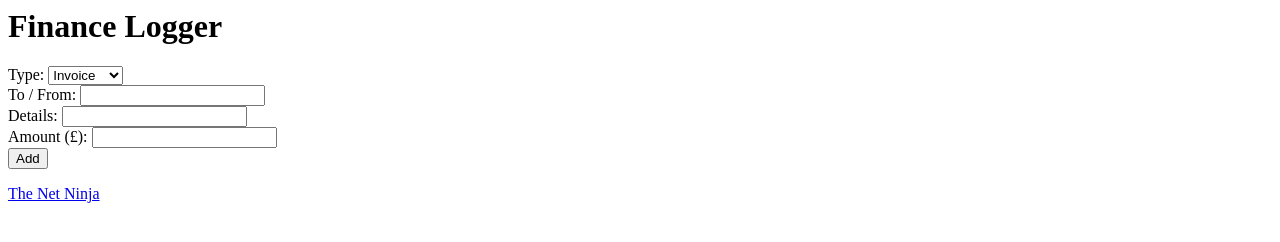
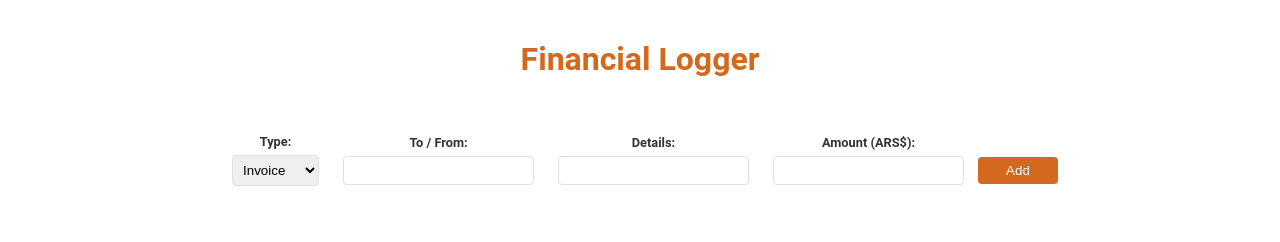
Before and after one commit to JMercie/Typescript-Practice, a plain HTML site: page index.html in a window 1280 px wide. Drawn offline with Linux system fonts and the light colour scheme.

Commit message:
create tsconfig and ts file

```diff
--- a/index.html
+++ b/index.html
@@ -1,22 +1,12 @@
 <html lang="en">
-<head>
-  <meta charset="UTF-8">
-  <meta name="viewport" content="width=device-width, initial-scale=1.0">
-  <title>TypeScript Tutorial</title>
-  <link rel="stylesheet" href="styles.css">
-</head>
+  <head>
+    <meta charset="UTF-8" />
+    <meta name="viewport" content="width=device-width, initial-scale=1.0" />
+    <title>TypeScript is Awesome</title>
+    <link rel="stylesheet" href="styles.css" />
+  </head>
 <body>
-
-  <div class="wrapper">
-    <h1>Finance Logger</h1>
-
-    <!-- output list -->
-    <ul class="item-list">
-
-    </ul>
-  </div>
-
-  <footer>
+    <h1>Financial Logger</h1>
     <form class="new-item-form">
       <div class="field">
         <label>Type:</label>
@@ -27,22 +17,24 @@
       </div>
       <div class="field">
         <label>To / From:</label>
-        <input type="text" id="tofrom">
+        <input type="text" id="tofrom" />
       </div>
       <div class="field">
         <label>Details:</label>
-        <input type="text" id="details">
+        <input type="text" id="details" />
       </div>
       <div class="field">
-        <label>Amount (£):</label>
-        <input type="number" id="amount">
+        <label>Amount (ARS$):</label>
+        <input type="number" id="amount" />
       </div>
       <button>Add</button>
     </form>
 
-    <a href="https://www.thenetninja.co.uk">The Net Ninja</a>
-  </footer>
+    <div class="wrapper">
+        <!-- output list -->
+        <ul class="item-list"></ul>
+    </div>
 
-  <script src='sandbox.js'></script>
-</body>
+    <script src="sandbox.js"></script>
+  </body>
 </html>
--- a/sandbox.js
+++ b/sandbox.js
@@ -0,0 +1,2 @@
+var hello = "hola";
+console.log(hello);
--- a/style.css
+++ b/styles.css
@@ -8,7 +8,7 @@ body{
   }
   h1{
     margin: 40px auto;
-    color: #ff0aa7;
+    color: chocolate;
     text-align: center;
   }
   ul{
@@ -21,7 +21,7 @@ body{
     margin: 10px auto;
   }
   li h4{
-    color: #ff0aa7;
+    color: chocolate;
     margin: 0;
     text-transform: capitalize;
   }
@@ -58,7 +58,7 @@ body{
   button{
     color: white;
     border: 0;
-    background: #ff0aa7;
+    background: chocolate;
     padding: 6px;
     min-width: 80px;
     border-radius: 4px;
```
Also changed, not shown: tsconfig.json (added, +12 -0 lines), 1 other file.
